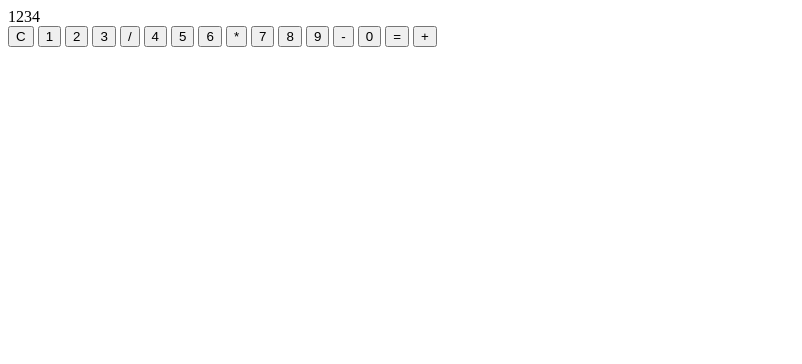
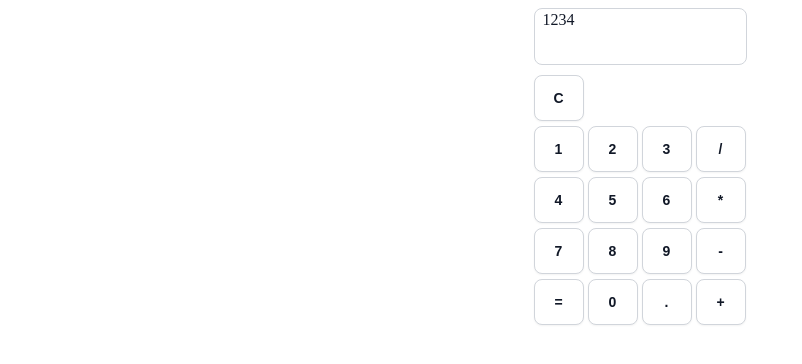
Before and after one commit to kvadratik1/Calculator-, a plain HTML site: page index.html in a window 1280 px wide. Shown: the whole page, without its empty margins (0-802 px from the left). Drawn offline with Linux system fonts and the light colour scheme.

Commit message:
add styling to buttons and display

```diff
--- a/index.html
+++ b/index.html
@@ -4,31 +4,42 @@
     <meta charset="UTF-8" />
     <meta name="viewport" content="width=device-width, initial-scale=1.0" />
     <title>Calculator</title>
+    <link rel="stylesheet" href="style.css" />
   </head>
   <body>
     <div class="calculator">
       <div id="display">1234</div>
 
-      <div class="buttons">
+      <div class="container-main-buttons">
         <button class="clear-button">C</button>
+
+        <div class="container-keyboard-row">
           <button>1</button>
           <button>2</button>
           <button>3</button>
           <button>/</button>
+        </div>
 
+        <div class="container-keyboard-row">
           <button>4</button>
           <button>5</button>
           <button>6</button>
           <button>*</button>
+        </div>
 
+        <div class="container-keyboard-row">
           <button>7</button>
           <button>8</button>
           <button>9</button>
           <button>-</button>
+        </div>
 
+        <div class="container-keyboard-row">
+          <button class="equals">=</button>
           <button>0</button>
-        <button class="equals">=</button>
+          <button>.</button>
           <button>+</button>
+        </div>
       </div>
     </div>
     <script src="script.js"></script>
--- a/style.css
+++ b/style.css
@@ -0,0 +1,64 @@
+button {
+  background-color: #ffffff;
+  border: 1px solid rgb(209, 213, 219);
+  border-radius: 0.5rem;
+  color: #111827;
+  font-size: 0.875rem;
+  font-weight: 600;
+  line-height: 1.25rem;
+  padding: 0.75rem 1rem;
+  text-align: center;
+  -webkit-box-shadow: 0 1px 2px 0 rgba(0, 0, 0, 0.05);
+  box-shadow: 0 1px 2px 0 rgba(0, 0, 0, 0.05);
+  cursor: pointer;
+  -moz-user-select: none;
+  -ms-user-select: none;
+  user-select: none;
+  -webkit-user-select: none;
+  -ms-touch-action: manipulation;
+  touch-action: manipulation;
+  width: 50px;
+  height: auto;
+}
+
+button:hover {
+  outline: 1px solid lightgrey;
+}
+
+button:focus {
+  outline: 1px solid lightgrey;
+}
+
+.calculator {
+  display: flex;
+  justify-self: center;
+  flex-direction: column;
+  gap: 10px;
+}
+
+#display {
+  width: 195px;
+  background-color: #ffffff;
+  color: #111827;
+  padding: 0.15rem 0.5rem;
+  min-height: 50px;
+  outline: none;
+  border: 1px solid rgb(209, 213, 219);
+  border-radius: 0.5rem;
+  line-height: 1.15;
+}
+
+#display:focus {
+  border-bottom: 2px solid #5b5fc7;
+  border-radius: 4px 4px 2px 2px;
+}
+
+#display:hover {
+  outline: 1px solid lightgrey;
+}
+
+.container-main-buttons {
+  display: flex;
+  flex-direction: column;
+  gap: 5px;
+}
```
Lines whose indentation alone changed are shown as unchanged.
